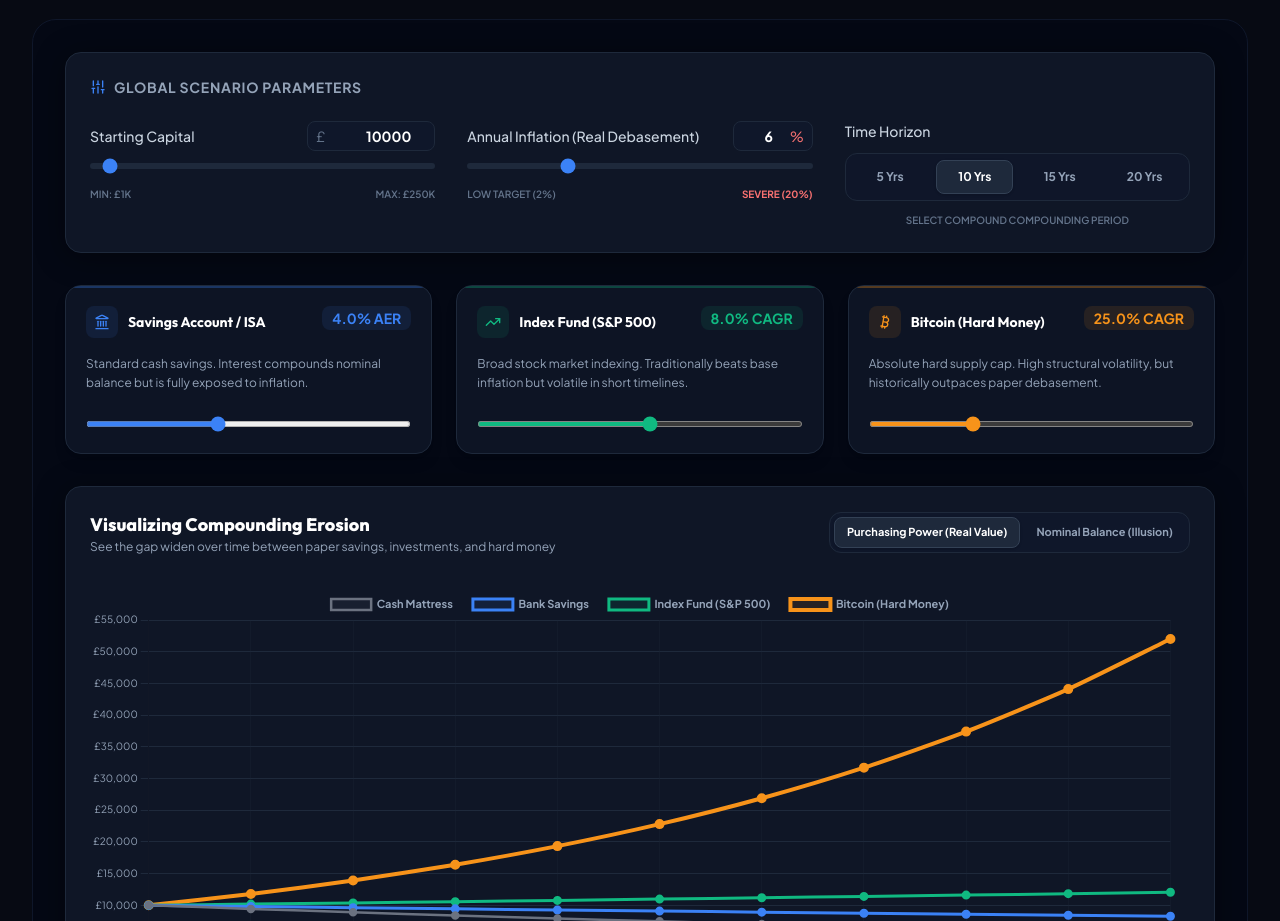
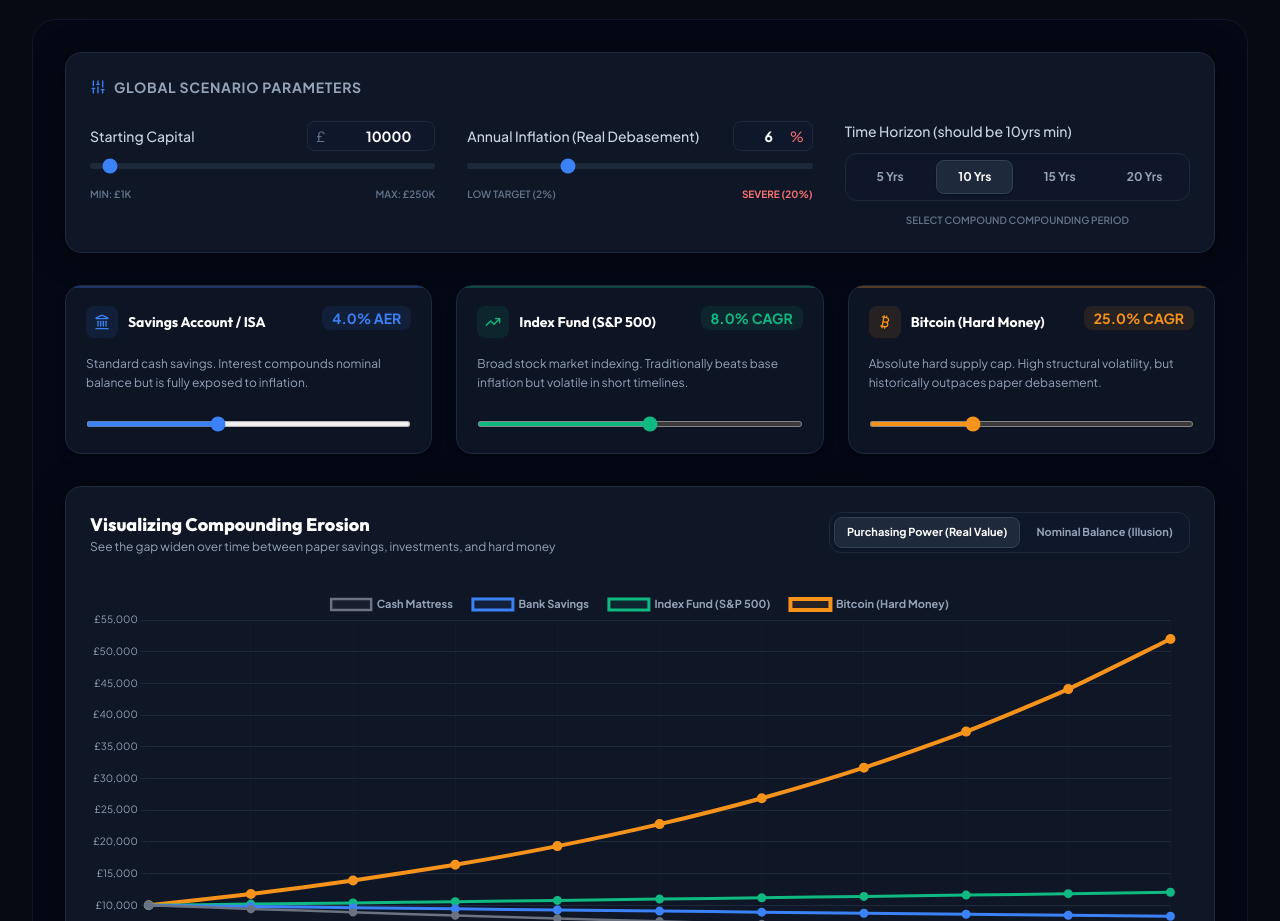
Before and after one commit to ruthersn/calculators, a plain HTML site: page index.html in a window 1280 px wide. Shown: the part 1060-1981 px from the top of the page. Drawn offline with nearby package versions, Linux system fonts and the light colour scheme; no server answers.

Commit message:
Update index.html

```diff
--- a/index.html
+++ b/index.html
@@ -304,7 +304,7 @@
 
           <!-- Time Horizon Selector -->
           <div class="space-y-3">
-            <label class="block text-sm font-medium text-slate-300">Time Horizon</label>
+            <label class="block text-sm font-medium text-slate-300">Time Horizon (should be 10yrs min)</label>
             <div class="grid grid-cols-4 gap-2 bg-slate-900/80 p-1.5 rounded-xl border border-slate-800">
               <button onclick="setTimeHorizon(5)" id="horizon-5" class="py-2 text-xs font-bold rounded-lg transition-all text-slate-400 hover:text-white hover:bg-slate-800/50">5 Yrs</button>
               <button onclick="setTimeHorizon(10)" id="horizon-10" class="py-2 text-xs font-bold rounded-lg transition-all bg-slate-800 text-white border border-slate-700 shadow">10 Yrs</button>
```
